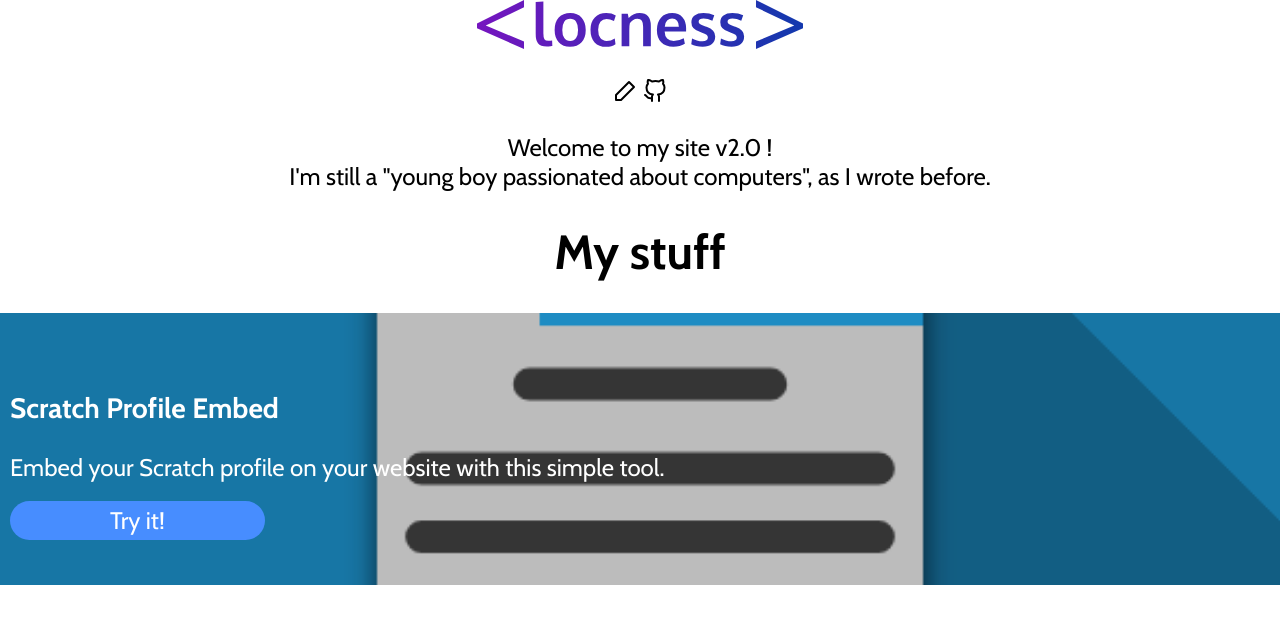
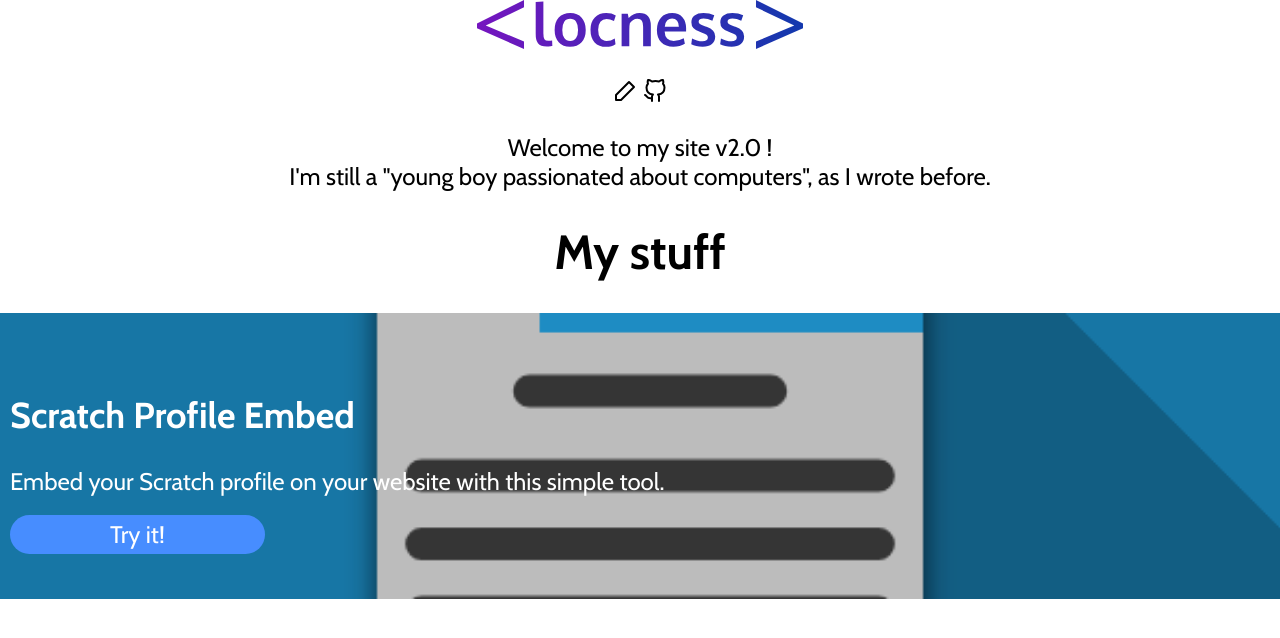
Before and after one commit to moeenio/locness3.github.io, a Jekyll site: the page built from index.html, in a window 1280 px wide. Shown: the top 638 px of the page. Built offline with Jekyll 4.4.1, drawn with Linux system fonts in a browser that asks for light colours.

Commit message:
Using h2 to make the structure better

```diff
--- a/index.html
+++ b/index.html
@@ -30,7 +30,7 @@
       {% for thing in site.stuff %}
       <div class="post" style="background-image: url('{{ thing.image }}')">
         <div class="post-overlay"></div>
-        <h3 class="post-title">{{ thing.title }}</h3>
+        <h2 class="post-title">{{ thing.title }}</h2>
         <p class="post-text">{{ thing.excerpt }}</p>
         <a class="post-link" href="{{ thing.link }}">{{ thing.link-title }}</a>
       </div>
```
